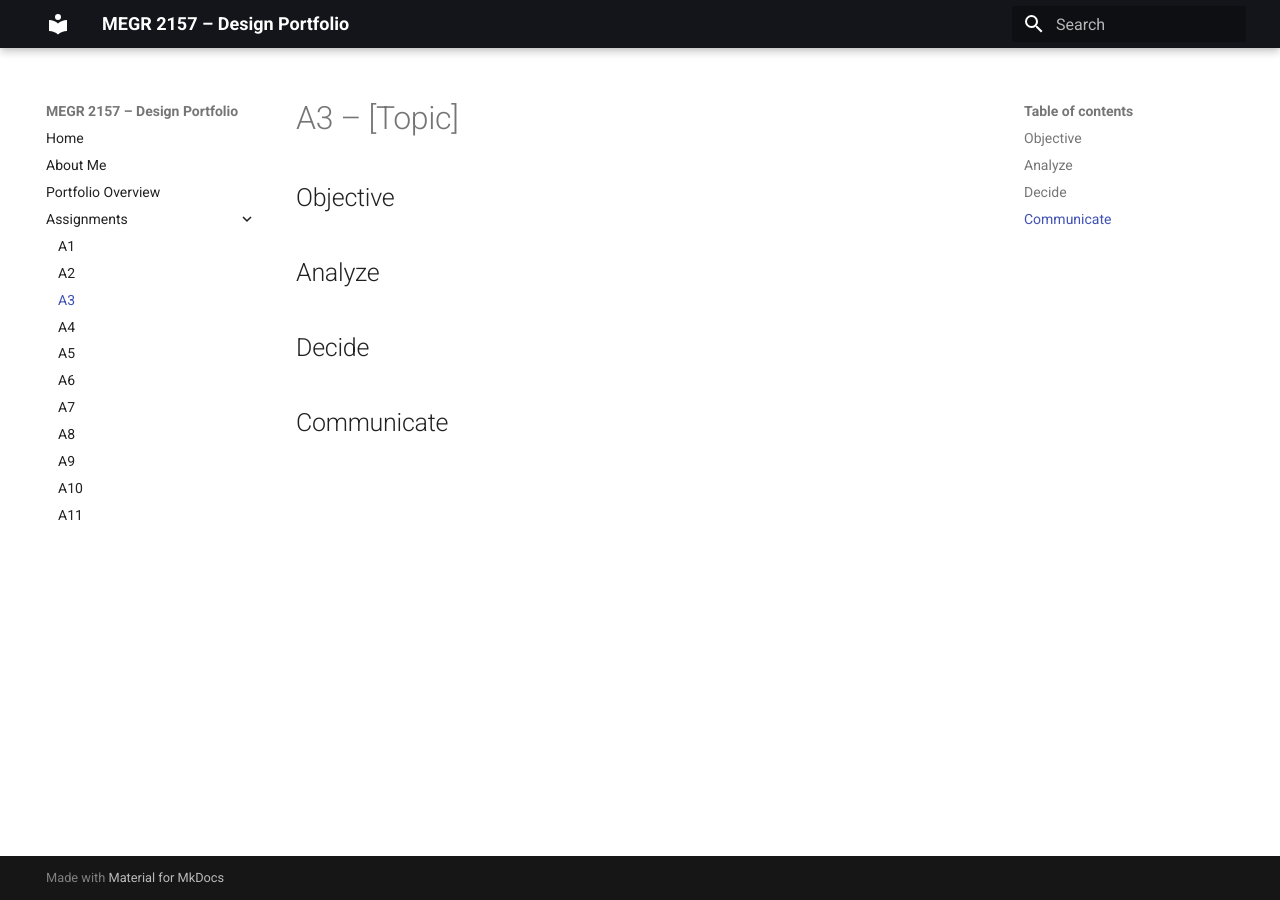
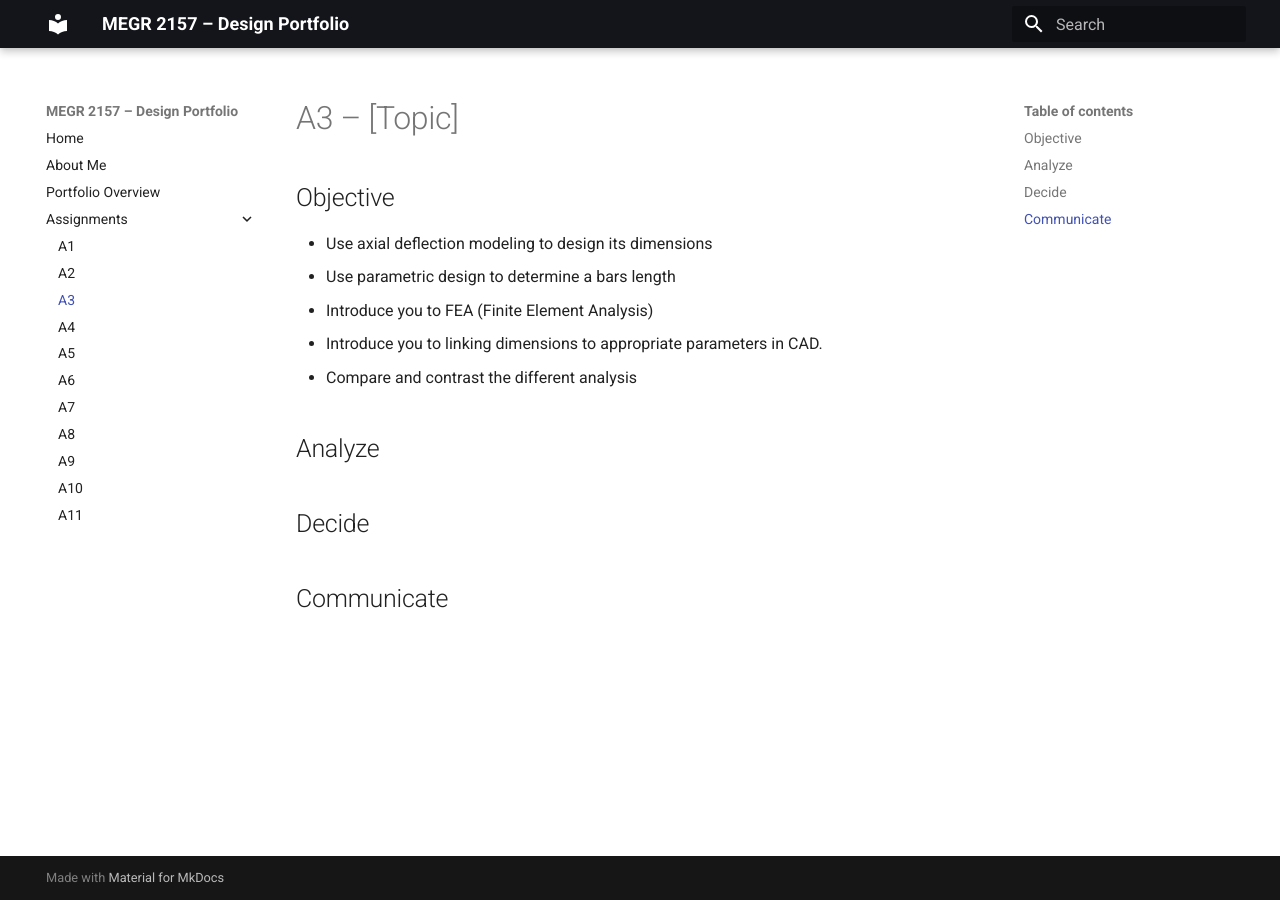
Before and after one commit to mbsibelius/megr2156-portfolio-mbs, an MkDocs documentation site: the page built from docs/assignments/A03/index.md, in a window 1280 px wide. Built offline with MkDocs 1.6.1 and Material for MkDocs 9.7.7, drawn with Linux system fonts in a browser that asks for light colours.

Commit message:
Update objectives in A3 assignment documentation
Added new objectives for axial deflection modeling and FEA.

```diff
--- a/docs/assignments/A03/index.md
+++ b/docs/assignments/A03/index.md
@@ -1,7 +1,11 @@
 # A3 – [Topic]
 
 ## Objective
-
+- Use axial deflection modeling to design its dimensions
+- Use parametric design to determine a bars length
+- Introduce you to FEA (Finite Element Analysis)
+- Introduce you to linking dimensions to appropriate parameters in CAD.
+- Compare and contrast the different analysis
 
 ## Analyze
 
```
